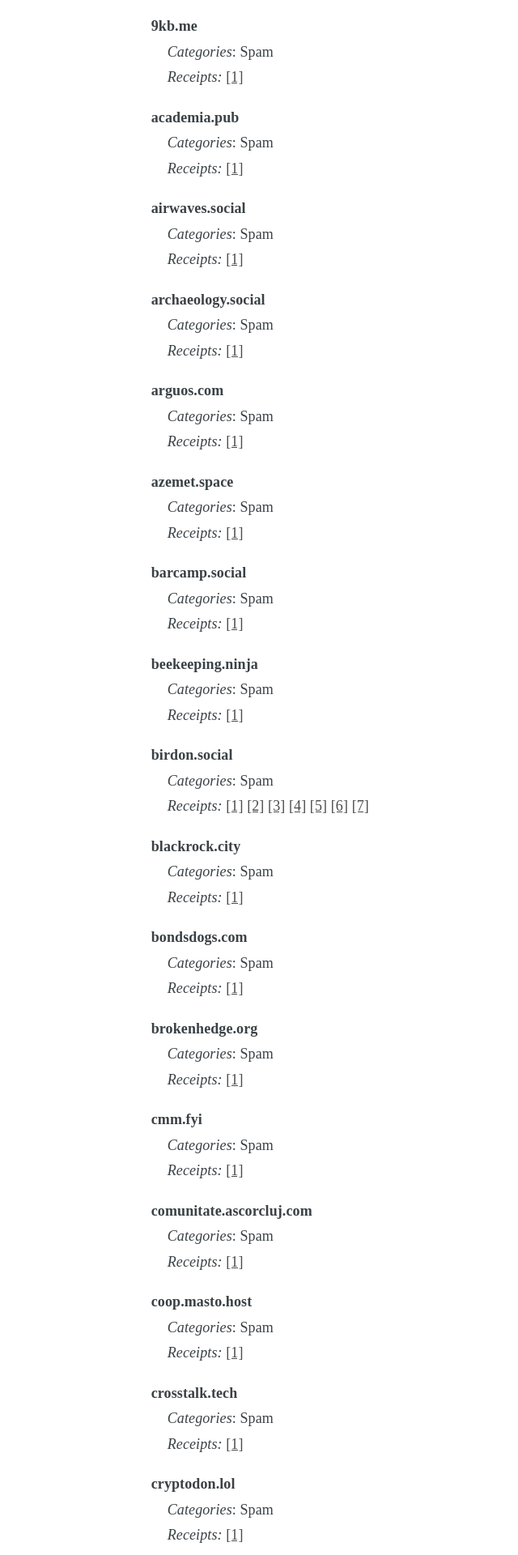
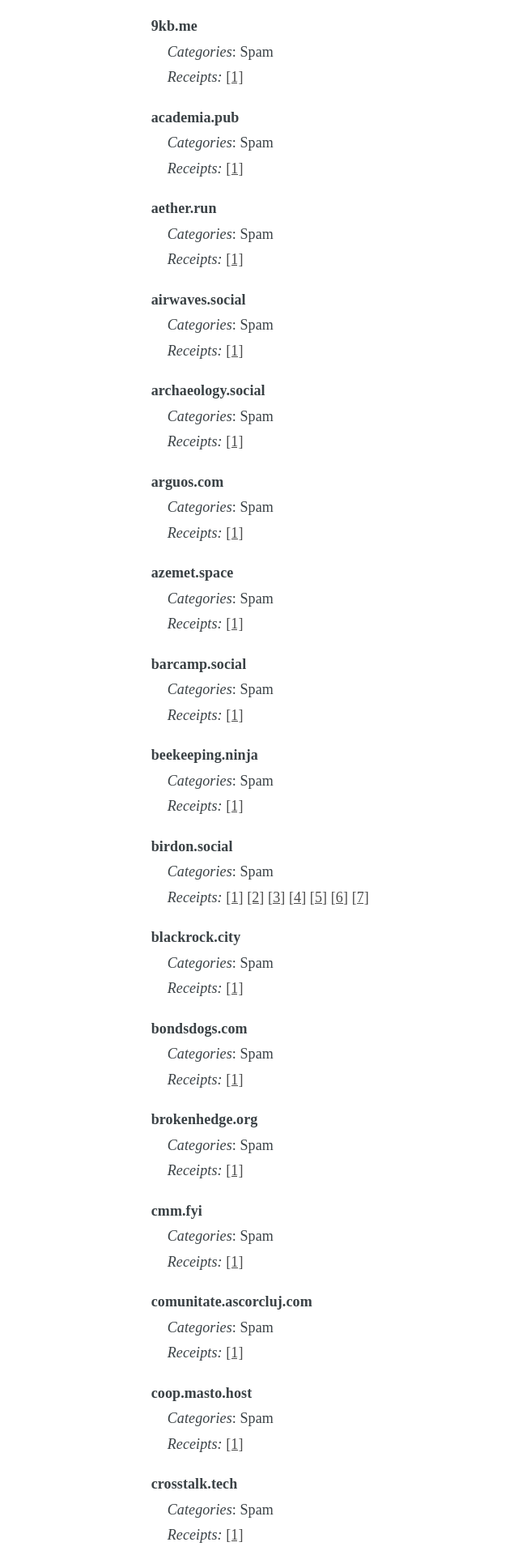
Before and after one commit to chaossocial/meta, a Jekyll site: the page built from federation.md, in a window 1280 px wide. Shown: the part 1086-3006 px from the top of the page at 81% size, without its empty margins (243-883 px from the left). Built offline with Jekyll 4.4.1, drawn with Linux system fonts in a browser that asks for light colours; some of the changed text lies outside the part shown.

Commit message:
Limit aether.run

```diff
--- a/_data/limited_instances.json
+++ b/_data/limited_instances.json
@@ -26,6 +26,17 @@
     ],
     "receipts": [
       "https://academia.pub/@j35qkboxfe"
+    ],
+    "comment_en": "",
+    "comment_de": ""
+  },
+  {
+    "instance": "aether.run",
+    "tags": [
+      "SPAM"
+    ],
+    "receipts": [
+      "https://aether.run/@8eadtifatk"
     ],
     "comment_en": "",
     "comment_de": ""
```
